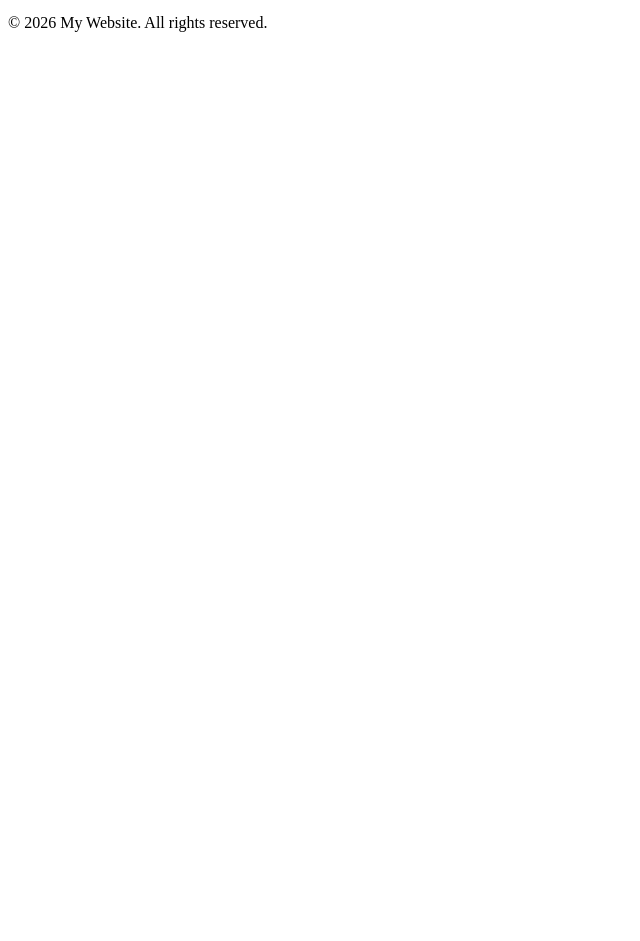
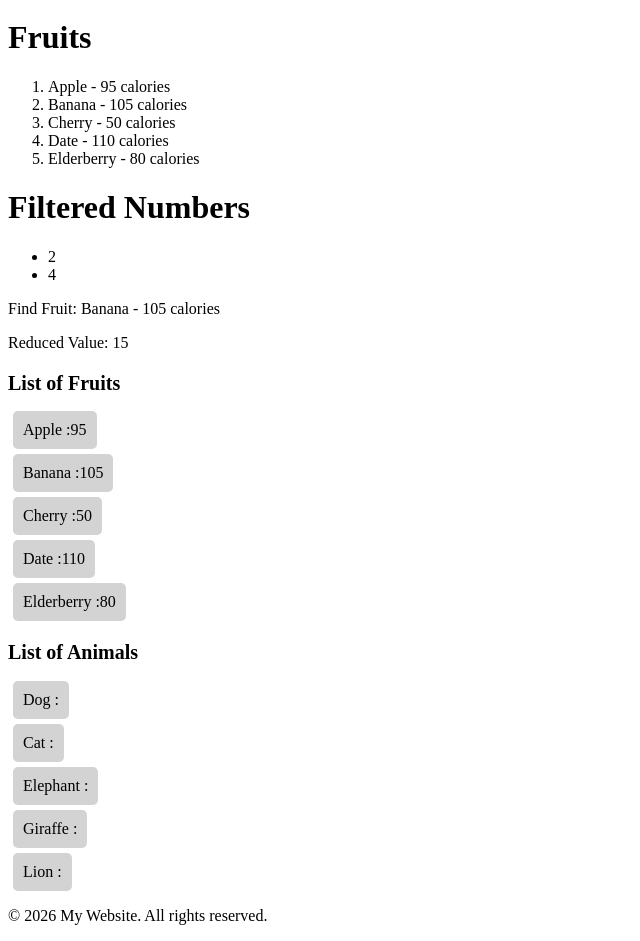
Before and after one commit to gowrivenneti/React-Learning, a React (Vite) app: page / in a window 1280 px wide. Shown: the part 1049-1990 px from the top of the page, without its empty margins (0-640 px from the left). Before the commit the page ends 1097 px from the top, so only its background shows below. Built offline with nearby package versions, Linux system fonts and the light colour scheme.

Commit message:
list methods and list related examples are added

```diff
--- a/src/App.jsx
+++ b/src/App.jsx
@@ -7,8 +7,19 @@ import Button from './Button.jsx'
 import Student from './Student.jsx'
 import Condition from './Condition.jsx'
 import List from './List.jsx'
+import Methods from './Methods.jsx'
+import ListExample from './ListExample.jsx'
 function App() {
-
+    const fruits = [{id:1, name:'Apple',calories: 95},
+        {id:2, name:'Banana',calories: 105},
+        {id:3, name:'Cherry',calories: 50},
+        {id:4, name:'Date',calories: 110},
+        {id:5, name:'Elderberry',calories: 80}];
+  const animals = [{id:1, name:'Dog'},
+    {id:2, name:'Cat'},
+    {id:3, name:'Elephant'},
+    {id:4, name:'Giraffe'},
+    {id:5, name:'Lion'}];
   return (
     <>
       <Header />
@@ -17,7 +28,10 @@ function App() {
       <Button/>
       <Student name="John" age={20} />
       <Condition isLoggedIn={true} name="Lucky" />
-      <List />
+      <List/>
+      <Methods />
+      {fruits.length>0 && <ListExample category="Fruits" items={fruits} />}
+      {animals.length>0 && <ListExample category="Animals" items={animals} />}
       <Footer />
     </>
   )
--- /dev/null
+++ b/src/ListExample.jsx
@@ -0,0 +1,23 @@
+import PropTypes from "prop-types";
+function ListExample(props){
+    const category=props.category;
+    const items=props.items;
+    const ListItems=items.map((item)=><li key={item.id}>{item.name} :{item.calories}</li>);
+    return(
+        <div>
+            <h2 className="category-title">List of {category}</h2>
+            <ul className="item-list">
+                {ListItems}
+            </ul>
+        </div>
+    )
+}
+ListExample.propTypes = {
+    category: PropTypes.string.isRequired,
+    items: PropTypes.arrayOf(PropTypes.shape({
+        id: PropTypes.number.isRequired,
+        name: PropTypes.string.isRequired,
+        calories: PropTypes.number
+    })).isRequired
+};
+export default ListExample;
--- /dev/null
+++ b/src/Methods.jsx
@@ -0,0 +1,33 @@
+function Methods(){
+    const fruits = [{id:1, name:'Apple',calories: 95},
+        {id:2, name:'Banana',calories: 105},
+        {id:3, name:'Cherry',calories: 50},
+        {id:4, name:'Date',calories: 110},
+        {id:5, name:'Elderberry',calories: 80}];
+
+    const sortedFruits= fruits.sort((a, b) => a.name.localeCompare(b.name));
+    const listItems = sortedFruits.map((fruit) => <li key={fruit.id}>{fruit.name} - {fruit.calories} calories</li>);
+    const numbers = [1, 2, 3, 4, 5];
+    const filteredNumbers = numbers.filter((number) => number % 2 === 0);
+    const fN= filteredNumbers.map((number) => <li key={number}>{number}</li>);
+    const findFruit = fruits.find((fruit) => fruit.calories > 100);
+    numbers.push(6);
+    numbers.pop();
+    numbers.forEach((number) => console.log(number));
+    const reducedValue = numbers.reduce((acc, number) => acc + number, 0);
+    return(
+        <div>
+            <h1>Fruits</h1>
+            <ol>
+                {listItems}
+            </ol>
+            <h1>Filtered Numbers</h1>
+            <ul>
+                {fN}
+            </ul>
+            <p>Find Fruit: {findFruit ? `${findFruit.name} - ${findFruit.calories} calories` : 'Not found'}</p>
+            <p>Reduced Value: {reducedValue}</p>
+        </div>
+    )
+}
+export default Methods;
--- a/src/index.css
+++ b/src/index.css
@@ -50,3 +50,19 @@
   width: 300px;
   border-radius: 5px;
 }
+.category-title{
+  font-size: 20px;
+  font-weight: bold;
+  margin-top: 20px;
+}
+.item-list{
+  list-style-type: none;
+  padding: 0;
+}
+.item-list li{
+  background-color: lightgray;
+  margin: 5px;
+  padding: 10px;
+  border-radius: 5px;
+  max-width: fit-content;
+}
```
